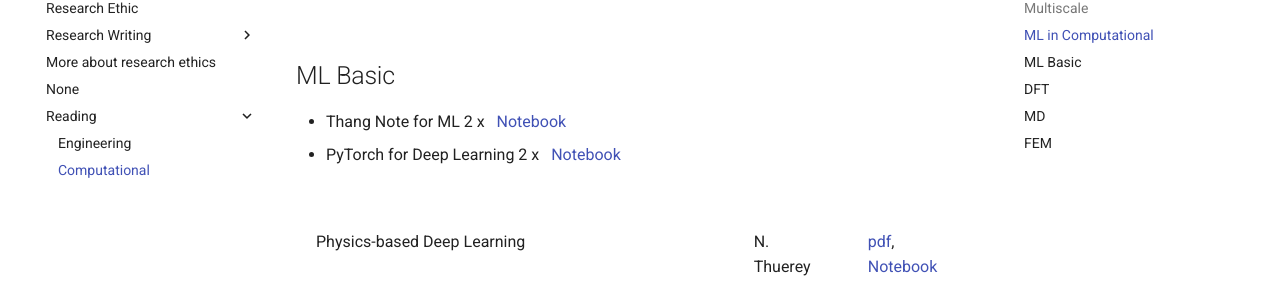
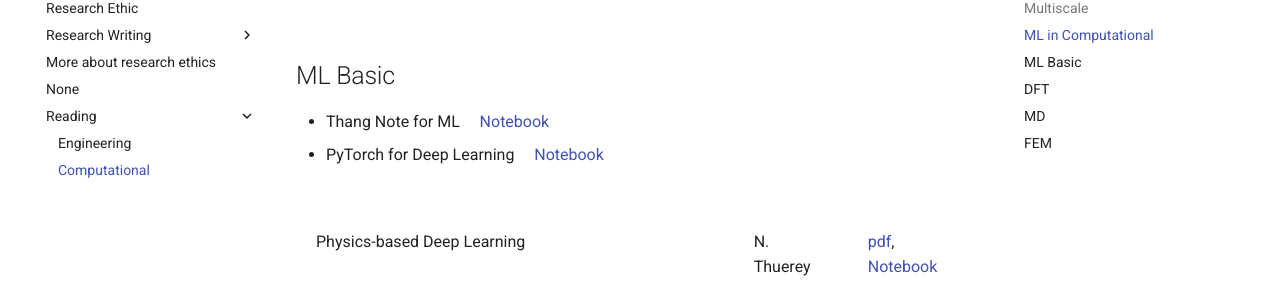
Before and after one commit to thangckt/thangckt.github.io, an MkDocs documentation site: the page built from docs/literature/reading/Comp_Methods.md, in a window 1280 px wide and 900 px high, scrolled down 740 px. Shown: the part 148-453 px from the top of the window. Built offline with MkDocs 1.6.1 and Material for MkDocs 9.7.7, drawn with Linux system fonts in a browser that asks for light colours; the version menu is left out.

Commit message:
Update Comp_Methods.md

```diff
--- a/docs/literature/reading/Comp_Methods.md
+++ b/docs/literature/reading/Comp_Methods.md
@@ -30,8 +30,8 @@ table, td, th {border: none!important;  border-collapse: collapse;  border-spaci
 
 ## ML Basic
 
-- Thang Note for ML   2 x &nbsp; [Notebook](https://thangckt.github.io/note_ml){target="_blank"}
-- PyTorch for Deep Learning   2 x &nbsp; [Notebook](https://thangckt.github.io/pytorch_deep_learning){target="_blank"}
+- Thang Note for ML    &nbsp; &nbsp; [Notebook](https://thangckt.github.io/note_ml){target="_blank"}
+- PyTorch for Deep Learning   &nbsp; &nbsp; [Notebook](https://thangckt.github.io/pytorch_deep_learning){target="_blank"}
 
 
 |  |  |  |
```
